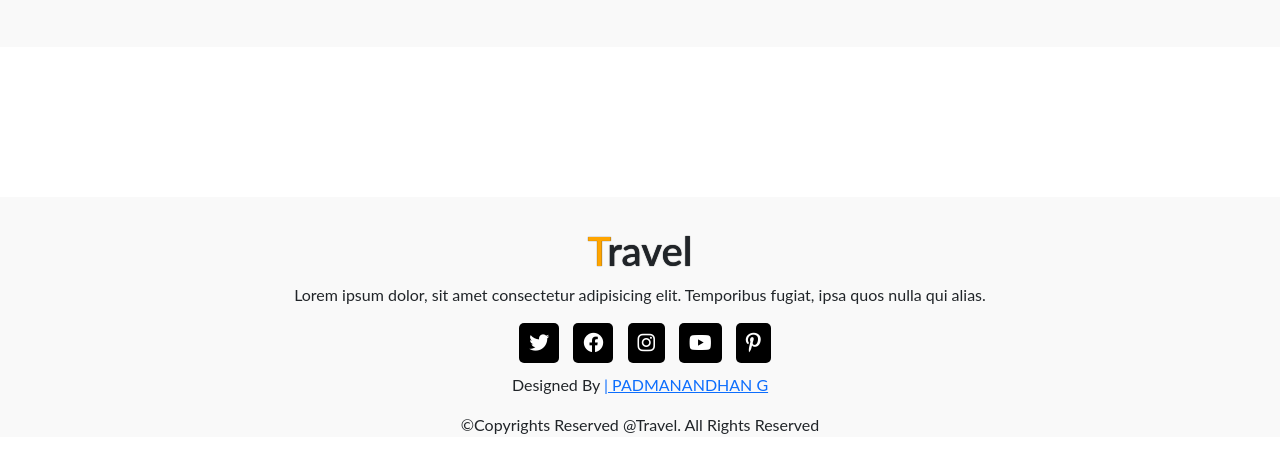
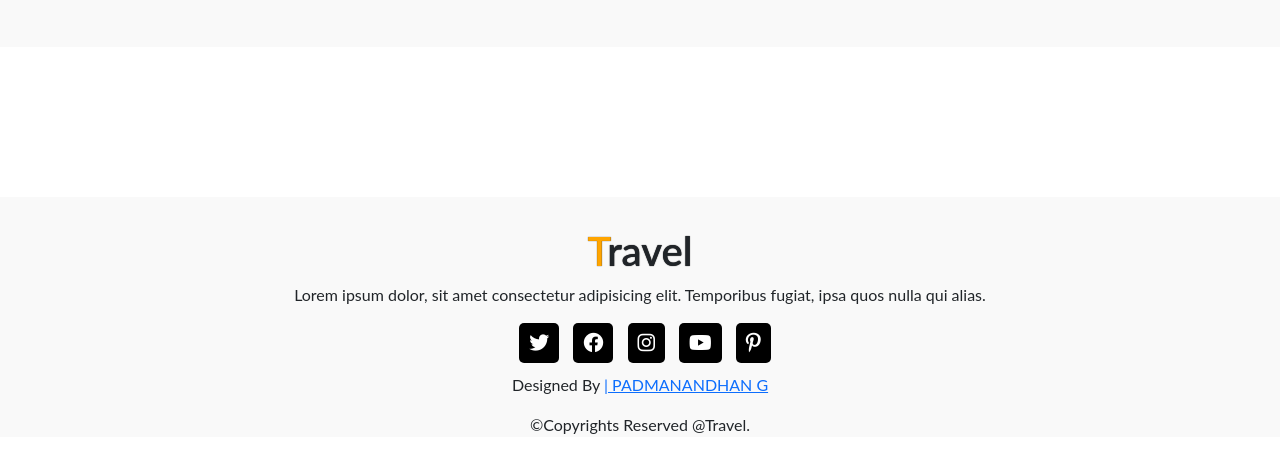
Before and after one commit to Padmanandhan/Tour_website_project, a plain HTML site: page index.html in a window 1280 px wide. Shown: the part 4460-4913 px from the top of the page. Drawn offline with nearby package versions, Linux system fonts and the light colour scheme.

Commit message:
index.html

```diff
--- a/index.html
+++ b/index.html
@@ -484,7 +484,7 @@
         <p>Designed By <a href="#"> | PADMANANDHAN G</a></p>
       </div>
       <div class="copyright">
-        <p>&copy;Copyrights Reserved @Travel. All Rights Reserved</p>
+        <p>&copy;Copyrights Reserved @Travel.</p>
       </div>
     </footer>
     <!-- Footer End -->
```
